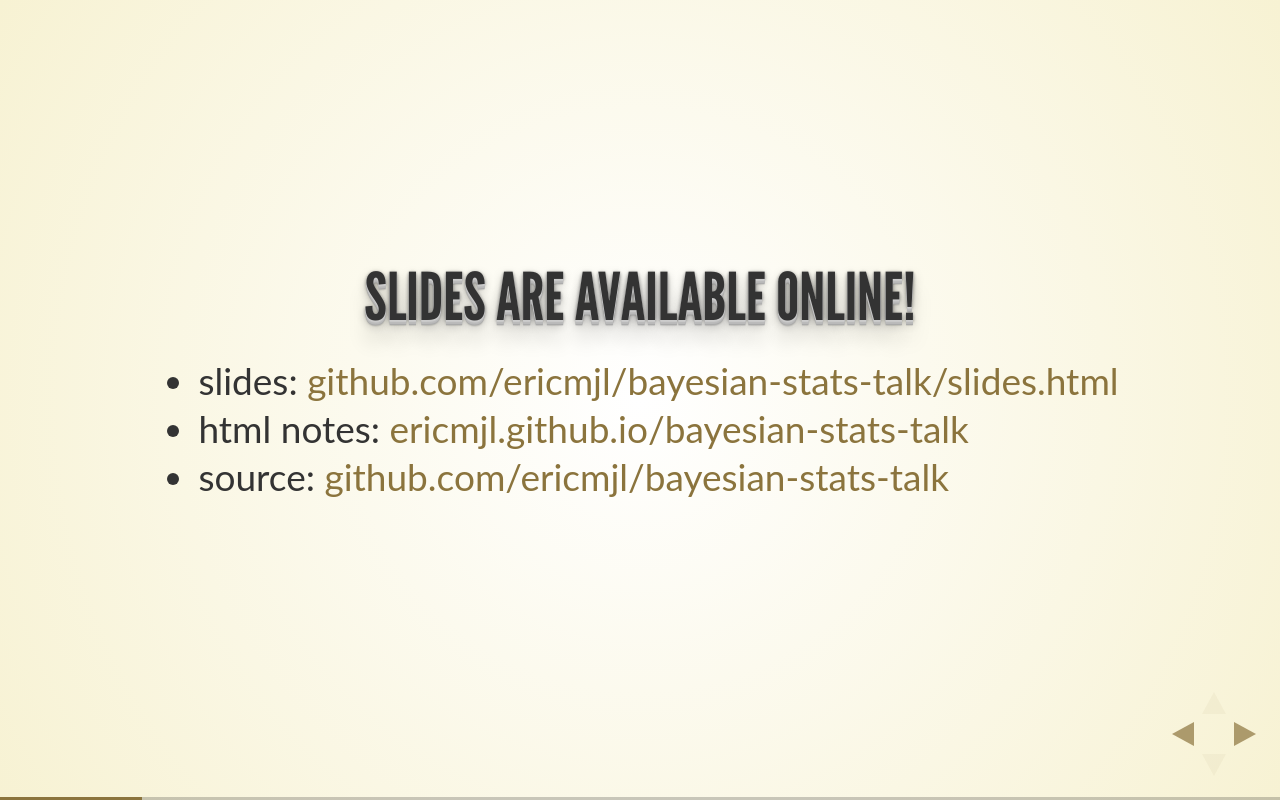
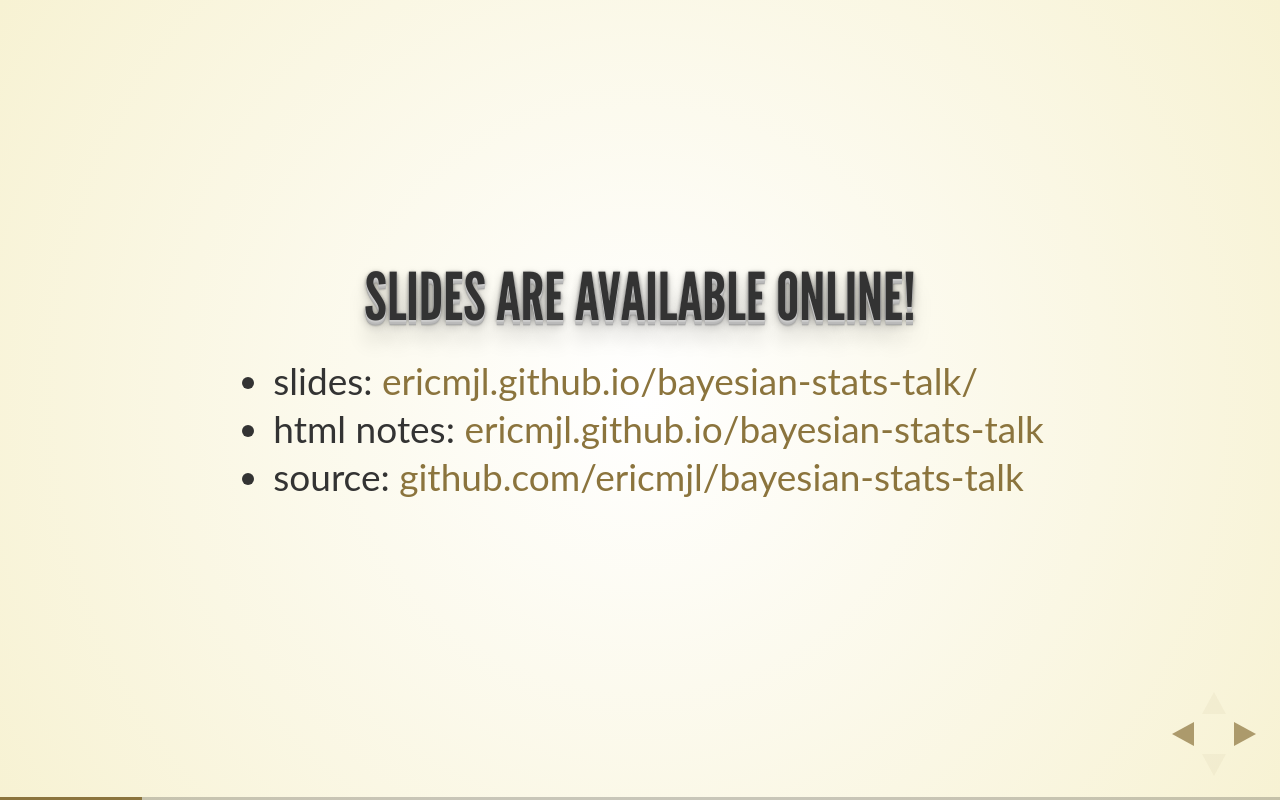
Before and after one commit to ericmjl/bayesian-stats-talk, a plain HTML site: page slides.html in a window 1280 px wide. Both pictures are taken after a click on the button 1251 px from the left and 734 px from the top of the page. Drawn offline with Linux system fonts and the light colour scheme.

Commit message:
updated Makefile with output for slides

```diff
--- a/slides.html
+++ b/slides.html
@@ -32,7 +32,7 @@
                 <section id="slides-are-available-online" class="slide level1">
                 <h1>slides are available online!</h1>
                 <ul>
-                <li>slides: <a href="https://github.com/ericmjl/bayesian-data-analysis-with-pymc3/slides.html">github.com/ericmjl/bayesian-stats-talk/slides.html</a></li>
+                <li>slides: <a href="https://ericmjl.github.io/bayesian-stats-talk/">ericmjl.github.io/bayesian-stats-talk/</a></li>
                 <li>html notes: <a href="https://ericmjl.github.io/bayesian-data-analysis-with-pymc3">ericmjl.github.io/bayesian-stats-talk</a></li>
                 <li>source: <a href="https://github.com/ericmjl/bayesian-data-analysis-with-pymc3">github.com/ericmjl/bayesian-stats-talk</a></li>
                 </ul>
```
Also changed, not shown: 1 other file.
